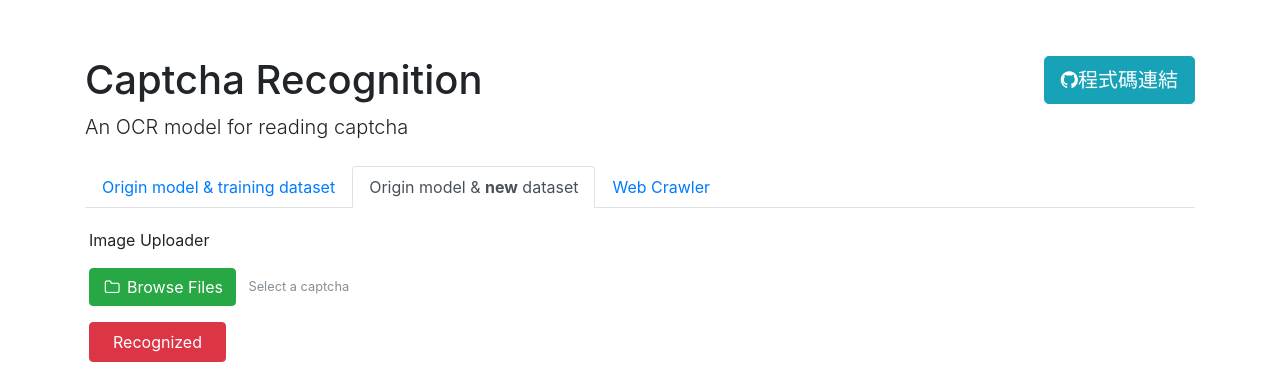
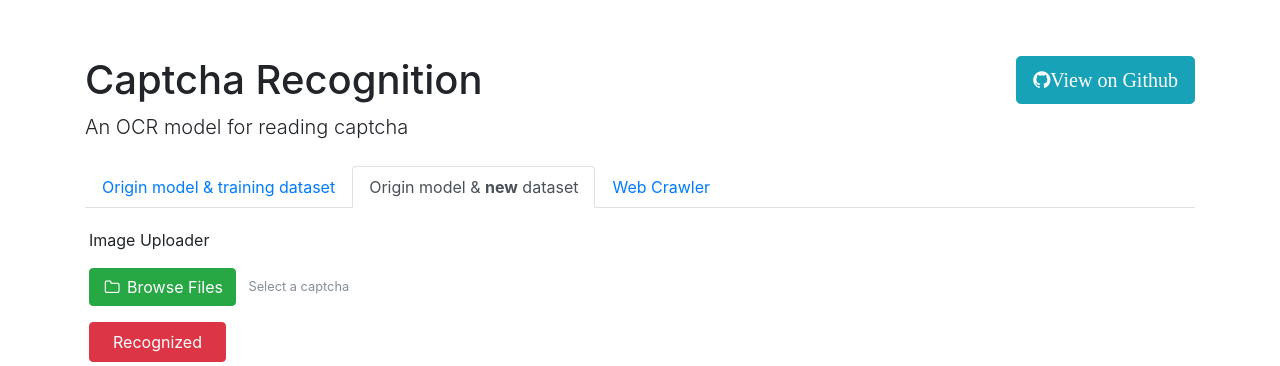
Before and after one commit to sky1367/captcha_nodejs, a Node server app: page /Home/Demo_uploadNew in a window 1280 px wide. Shown: the part 64-430 px from the top of the page. Run offline with Node 20, Linux system fonts and the light colour scheme; some libraries are stand-ins or nearby versions.

Commit message:
20220908 update

```diff
--- a/views/Demo_members.ejs
+++ b/views/Demo_members.ejs
@@ -209,7 +209,9 @@
                 </div>
                 <div class="col-xs-10">
                   <p>
-                    https://github.com/
+                    <a href="https://github.com/sky1367/captcha_nodejs">
+                      View on Github
+                    </a>
                   </p>
                 </div>
               </div>
--- a/views/Demo_refSource.ejs
+++ b/views/Demo_refSource.ejs
@@ -201,7 +201,9 @@
                 </div>
                 <div class="col-xs-10">
                   <p>
-                    https://github.com/
+                    <a href="https://github.com/sky1367/captcha_nodejs">
+                      View on Github
+                    </a>
                   </p>
                 </div>
               </div>
--- a/views/Demo_uploadNew.ejs
+++ b/views/Demo_uploadNew.ejs
@@ -68,8 +68,8 @@
 
         <h1>
             Captcha Recognition
-            <a href="" class="btn btn-info btn-lg float-right d-none d-lg-block" role="button" target="_blank">
-                <i class="fa fa-github">程式碼連結</i>
+            <a href="https://github.com/sky1367/captcha_nodejs" class="btn btn-info btn-lg float-right d-none d-lg-block" role="button" target="_blank">
+                <i class="fa fa-github">View on Github</i>
             </a>
         </h1>
         <p class="lead mb-4">
--- a/views/Demo_uploadOrigin.ejs
+++ b/views/Demo_uploadOrigin.ejs
@@ -68,8 +68,8 @@
 
         <h1>
             Captcha Recognition
-            <a href="" class="btn btn-info btn-lg float-right d-none d-lg-block" role="button" target="_blank">
-                <i class="fa fa-github">程式碼連結</i>
+            <a href="https://github.com/sky1367/captcha_nodejs" class="btn btn-info btn-lg float-right d-none d-lg-block" role="button" target="_blank">
+                <i class="fa fa-github">View on Github</i>
             </a>
         </h1>
         <p class="lead mb-4">
--- a/views/Demo_webCrawler.ejs
+++ b/views/Demo_webCrawler.ejs
@@ -68,8 +68,8 @@
 
         <h1>
             Captcha Recognition
-            <a href="" class="btn btn-info btn-lg float-right d-none d-lg-block" role="button" target="_blank">
-                <i class="fa fa-github">程式碼連結</i>
+            <a href="https://github.com/sky1367/captcha_nodejs" class="btn btn-info btn-lg float-right d-none d-lg-block" role="button" target="_blank">
+                <i class="fa fa-github">View on Github</i>
             </a>
         </h1>
         <p class="lead mb-4">
--- a/views/Home.ejs
+++ b/views/Home.ejs
@@ -192,7 +192,9 @@
                 </div>
                 <div class="col-xs-10">
                   <p>
-                    https://github.com/
+                    <a href="https://github.com/sky1367/captcha_nodejs">
+                    View on Github
+                    </a>
                   </p>
                 </div>
               </div>
```
Also changed, not shown: README.md.
